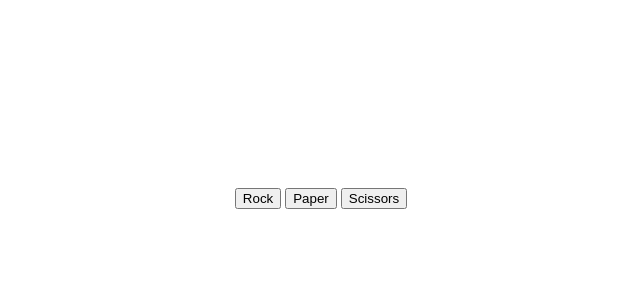
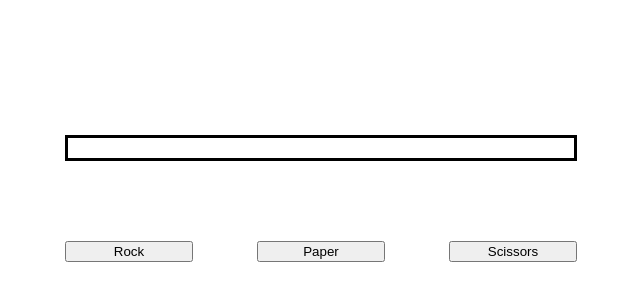
Before and after one commit to MatthewWard-Repos/rock-paper-scissors, a plain HTML site: page index.html in a window 1280 px wide. Shown: the part 210-510 px from the top of the page, without its empty margins (319-959 px from the left). Drawn offline with Linux system fonts and the light colour scheme.

Commit message:
Add styles to classes

```diff
--- a/style.css
+++ b/style.css
@@ -2,7 +2,30 @@
   height: 100vh;
   width: auto;
   display: flex;
+
   justify-content: center;
   align-items: center;
-  gap: 10%;
 }
+
+.content {
+  display: flex;
+  flex-direction: column;
+  justify-content: center;
+  gap: 10vh;
+  width: fit-content;
+}
+
+.results {
+  height: 20px;
+  text-align: center;
+  border: solid black;
+}
+
+.buttons {
+  display: flex;
+  gap: 5vw;
+}
+
+button {
+  width: 10vw;
+}
```
